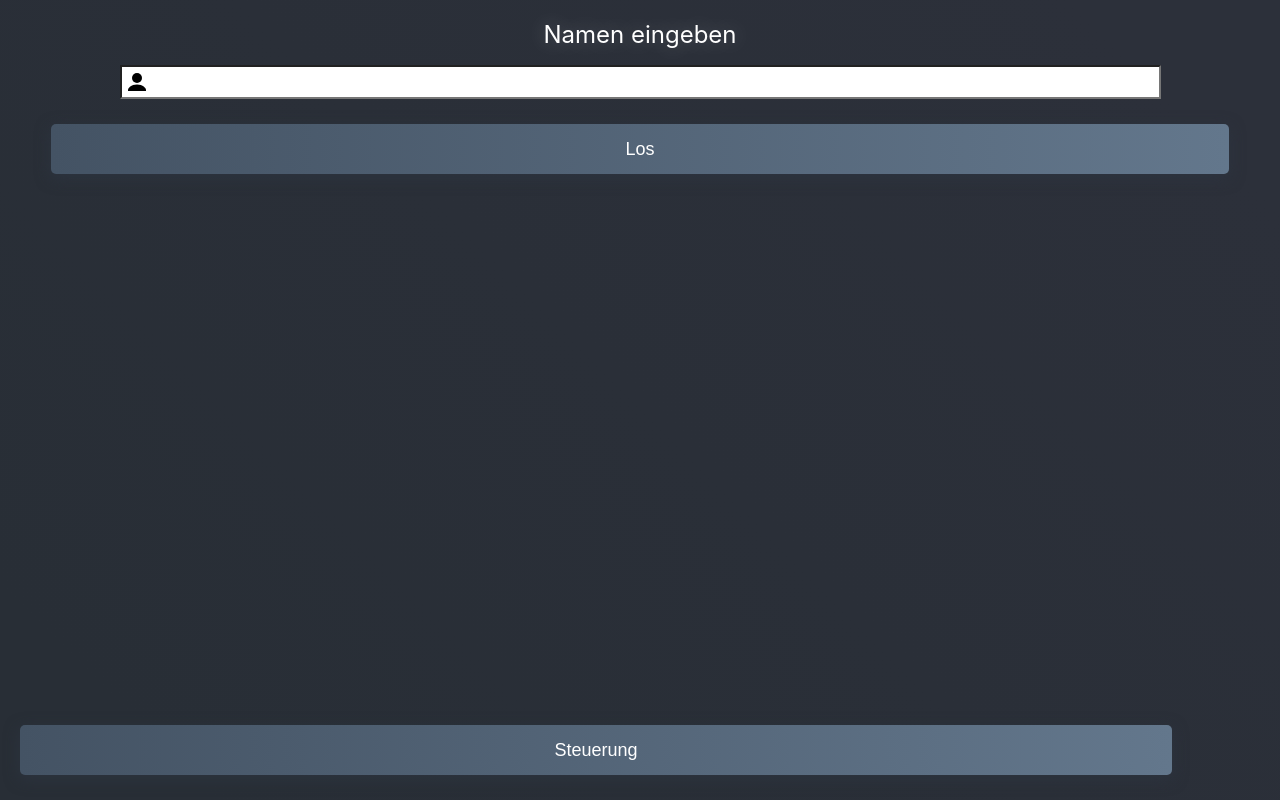
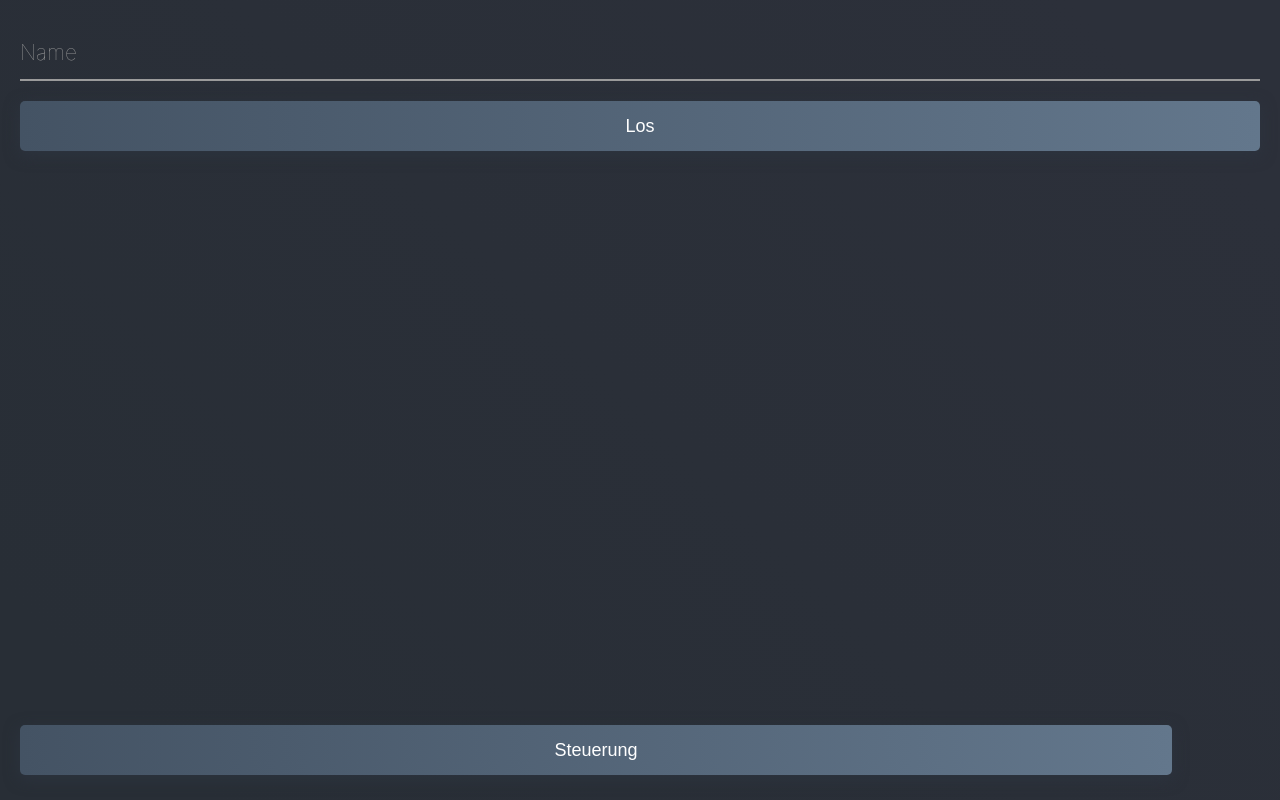
Before and after one commit to larsthmn/music-quiz, a React (Create React App) app in the folder frontend/: page / in a window 1280 px wide. Built offline with nearby package versions, Linux system fonts and the light colour scheme.

Commit message:
CSS changes

```diff
--- a/frontend/src/index.scss
+++ b/frontend/src/index.scss
@@ -101,6 +101,6 @@ select {
   right: 20px;
 
   &:hover {
-    background-position: 40% 50%;
+    background-position: 45% 50%;
   }
 }
--- a/frontend/src/views/AdminView/AdminView.scss
+++ b/frontend/src/views/AdminView/AdminView.scss
@@ -1,8 +1,54 @@
 .admin-container {
   color: white;
   display: grid;
-  gap: var(--space-xl);
+  flex-direction: column;
   place-content: center;
+}
+
+fieldset {
+  display: flex;
+  flex-direction: column;
+  margin: auto;
+  > * {
+    margin: 5px 0 5px 0;
+    padding: 0 0 0 0;
+  }
+  border: none;
+  color: white; // color of text
+  background: rgba(0, 0, 0, 0.25);
+  border-radius: 6px;
+  box-shadow: inset 0 1px 2px rgba(0, 0, 0, 0.25), 0 1px rgba(255, 255, 255, 0.08);
+}
+
+legend {
+  float: right;
+  font-weight: bold;
+  color: #adadad;
+  text-transform: uppercase;
+}
+
+select {
+  height: 100%;
+  width: 100%;
+  color: white;
+  background-color: #3a404b;
+  border-radius: 6px;
+  border: 0;
+  margin-right: 10px;
+}
+
+.refresh-button {
+  background: url("../../images/refresh.svg") no-repeat scroll center center #4e5e72;
+  margin: 0;
+  &:hover {
+    background-position: 50% 50%;
+  }
+}
+
+.playlist-container {
+  display: flex;
+  justify-content: space-between;
+  align-content: center;
 }
 
 .admin-container > * {
--- a/frontend/src/views/AdminView/AdminView.tsx
+++ b/frontend/src/views/AdminView/AdminView.tsx
@@ -90,11 +90,15 @@ export const AdminView: React.FC = () => {
       <div className="admin-container">
         <fieldset>
           <legend>Steuerung</legend>
-          <select value={preferences.selected_playlist?.id} onChange={(e) => savePreference("playlist", e.target.value)}>
-            {preferences.playlists.map((p) => {
-              return <option key={p.id} value={p.id}>{p.name}</option>
-            })}
-          </select>
+          <div className={"playlist-container"}>
+            <select value={preferences.selected_playlist?.id} onChange={(e) => savePreference("playlist", e.target.value)}>
+              {preferences.playlists.map((p) => {
+                return <option key={p.id} value={p.id}>{p.name}</option>
+              })}
+            </select>
+            <button onClick={refreshSpotify} className={"refresh-button"}>
+            </button>
+          </div>
           <button onClick={startGame}>
             Spiel starten
           </button>
@@ -105,17 +109,12 @@ export const AdminView: React.FC = () => {
 
         <fieldset>
           <legend>Spotify</legend>
-          <div>
-            <button onClick={refreshSpotify}>
-              Refresh Playlists
-            </button>
             <button onClick={(e) => {
               e.preventDefault();
               spotifyLogin()
             }}>
               Spotify verbinden
             </button>
-          </div>
           <label>
             <input checked={preferences.preview_mode}
                    type="checkbox"
--- a/frontend/src/views/GameView/GameView.tsx
+++ b/frontend/src/views/GameView/GameView.tsx
@@ -99,7 +99,7 @@ export class GameView extends React.Component<any, GameViewState> {
   connect() {
     // https://developer.mozilla.org/en-US/docs/Web/API/WebSocket/readyState
     if (this.socket === undefined || (this.socket && this.socket.readyState === SocketState.Closed)) {
-      const regex : RegExp = /([a-zA-Z0-9\.]+):(\d+)/g;  // match host and port
+      const regex : RegExp = /([a-zA-Z0-9\.]+):?(\d+)?/g;  // match host and port
       const match = regex.exec(window.self.location.host);
       const host : string | null = match && match[1];
 
@@ -217,9 +217,9 @@ export class GameView extends React.Component<any, GameViewState> {
       <div>
         <div>
           <label className={`indicator ${SocketState[socket_state]}`}>{socket_state === SocketState.Open ? this.state.ping + " ms" : socketStateText[socket_state]}</label>
-          {/*<Link to='/'>*/}
-          {/*  <button className={'backbutton'}/>*/}
-          {/*</Link>*/}
+          <Link to='/'>
+            <button className={'backbutton'}/>
+          </Link>
         </div>
         {content}
       </div>
--- a/frontend/src/views/LoginView/LoginView.scss
+++ b/frontend/src/views/LoginView/LoginView.scss
@@ -13,8 +13,84 @@
   margin-bottom: 25px;
 }
 
+.login-view {
+  display: flex;
+  flex-direction: column;
+  width: 100%;
+  margin: auto;
+  > * {
+    margin-top: 20px;
+  }
+}
+
+$primary: #11998e;
+$secondary: #38ef7d;
+$white: #fff;
+$gray: #9b9b9b;
+.form__group {
+  position: relative;
+  padding: 15px 0 0;
+  margin-top: 10px;
+  width: 50%;
+}
+
+.form__field {
+  font-family: inherit;
+  width: 100%;
+  border: 0;
+  border-bottom: 2px solid $gray;
+  outline: 0;
+  font-size: 1.3rem;
+  color: $white;
+  padding: 7px 0;
+  background: transparent;
+  transition: border-color 0.2s;
+  margin-left: auto;
+  margin-right: auto;
+
+  &::placeholder {
+    color: transparent;
+  }
+
+  &:placeholder-shown ~ .form__label {
+    font-size: 1.3rem;
+    cursor: text;
+    top: 20px;
+  }
+}
+
+.form__label {
+  position: absolute;
+  top: 0;
+  display: block;
+  transition: 0.2s;
+  font-size: 1rem;
+  color: $gray;
+}
+
+.form__field:focus {
+  ~ .form__label {
+    position: absolute;
+    top: 0;
+    display: block;
+    transition: 0.2s;
+    font-size: 1rem;
+    color: $primary;
+    font-weight:700;
+  }
+  padding-bottom: 6px;
+  font-weight: bold;
+  border-width: 3px;
+  border-image: linear-gradient(to right, $primary,$secondary);
+  border-image-slice: 1;
+}
+/* reset input */
+.form__field{
+  &:required,&:invalid { box-shadow:none; }
+}
+
 .login_button {
-  width: 95%;
+  width: 100%;
   display: block;
   margin-left: auto;
   margin-right: auto;
--- a/frontend/src/views/LoginView/LoginView.tsx
+++ b/frontend/src/views/LoginView/LoginView.tsx
@@ -11,9 +11,10 @@ export const LoginView: React.FC = () => {
   let nav = useNavigate();
 
   return (
-    <div>
-      <h1>Namen eingeben</h1>
-      <input className="name_input" onChange={(e) => setName(e.target.value)} defaultValue={name ? name : ""}/>
+    <div className={"login-view"}>
+      {/*<h1>Namen eingeben</h1>*/}
+      <input className="form__field" onChange={(e) => setName(e.target.value)} defaultValue={name ? name : ""} placeholder={"Name"} id={'name'} name={"name"}/>
+      <label htmlFor="name" className="form__label">Name</label>
       <button className={"login_button"} type="submit" onClick={
         () => {
           if (name !== "" && name != null) {
```
Also changed, not shown: frontend/src/images/refresh.svg (added), 1 other file (tests, documents, lock files or other folders).
